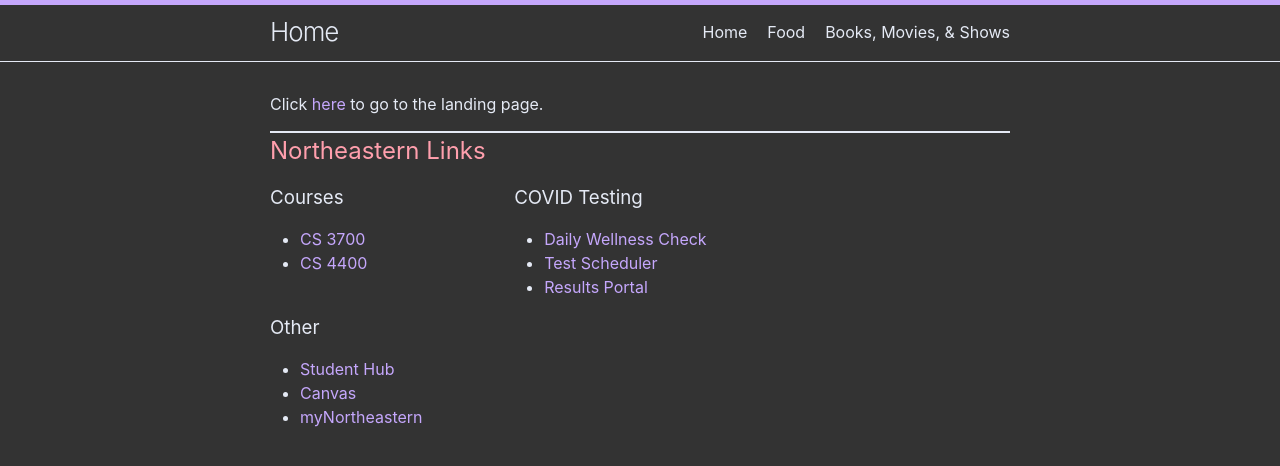
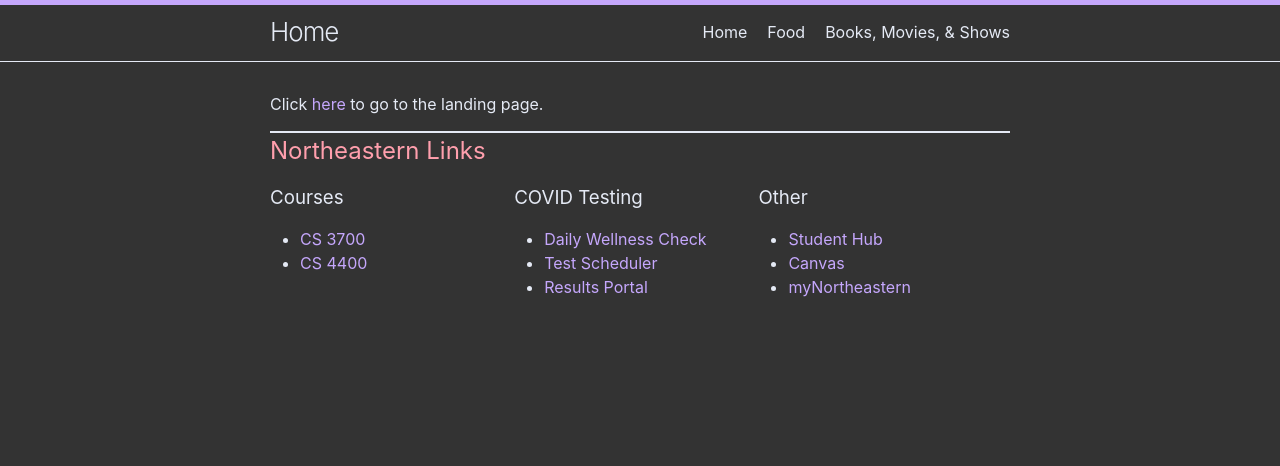
Before and after one commit to ZibingZhang/ZibingZhang.github.io, a Jekyll site: the page built from personal/index.html, in a window 1280 px wide. Shown: the top 466 px of the page. Built offline with Jekyll 4.4.1, drawn with Linux system fonts in a browser that asks for light colours.

Commit message:
three columns one row

```diff
--- a/assets/main.scss
+++ b/assets/main.scss
@@ -3,6 +3,8 @@
 ---
 
 @import "minima";
+
+//
 
 hr {
   color: #E5EAF5;
@@ -34,30 +36,20 @@
   flex-grow: 1;
 }
 
-.column-75 {
-  width: 75%;
-}
-
-.column-66 {
-  width: 66%;
-}
-
-.column-60 {
-  width: 60%;
-}
-
-.column-50 {
-  width: 50%;
-}
-
-.column-40 {
-  width: 40%;
-}
+//
 
 .column-33 {
   width: 33%;
 }
 
-.column-25 {
-  width: 25%;
+//
+
+.min-20 {
+  min-width: -webkit-calc((#{$content-width} - (#{$spacing-unit} * 2)) * 1 / 5);
+  min-width:         calc((#{$content-width} - (#{$spacing-unit} * 2)) * 1 / 5);
 }
+
+.min-25 {
+  min-width: -webkit-calc((#{$content-width} - (#{$spacing-unit} * 2)) * 1 / 4);
+  min-width:         calc((#{$content-width} - (#{$spacing-unit} * 2)) * 1 / 4);
+}
--- a/personal/index.html
+++ b/personal/index.html
@@ -11,7 +11,7 @@
 <p></p><hr>
 <h2 class='pink'>Northeastern Links</h2>
 <div class='column-wrapper'>
-  <div class='column-33'>
+  <div class='column-33 min-20'>
     <h3>Courses</h3>
     <ul>
       <li><a href='https://cbw.sh/3700/index.html' target='_blank'>CS 3700</a></li>
@@ -19,7 +19,7 @@
     </ul>
   </div>
 
-  <div class='column-66'>
+  <div class='column-33 min-25'>
     <h3>COVID Testing</h3>
     <ul>
       <li><a href='https://service.northeastern.edu/wellness?id=wellness_cat_item&sys_id=340f4312dbda1c102d2caa82ca9619bf' target='_blank'>Daily Wellness Check</a></li>
@@ -27,11 +27,13 @@
       <li><a href='https://nuniorchard.netsmartcloud.com'>Results Portal</a></li>
     </ul>
   </div>
-</div>
 
+  <div class='column-33'>
     <h3>Other</h3>
     <ul>
       <li><a href='https://me.northeastern.edu/' target='_blank'>Student Hub</a></li>
       <li><a href='https://northeastern.instructure.com/' target='_blank'>Canvas</a></li>
       <li><a href='https://my.northeastern.edu/' target='_blank'>myNortheastern</a></li>
     </ul>
+  </div>
+</div>
```
Lines whose indentation alone changed are shown as unchanged.
